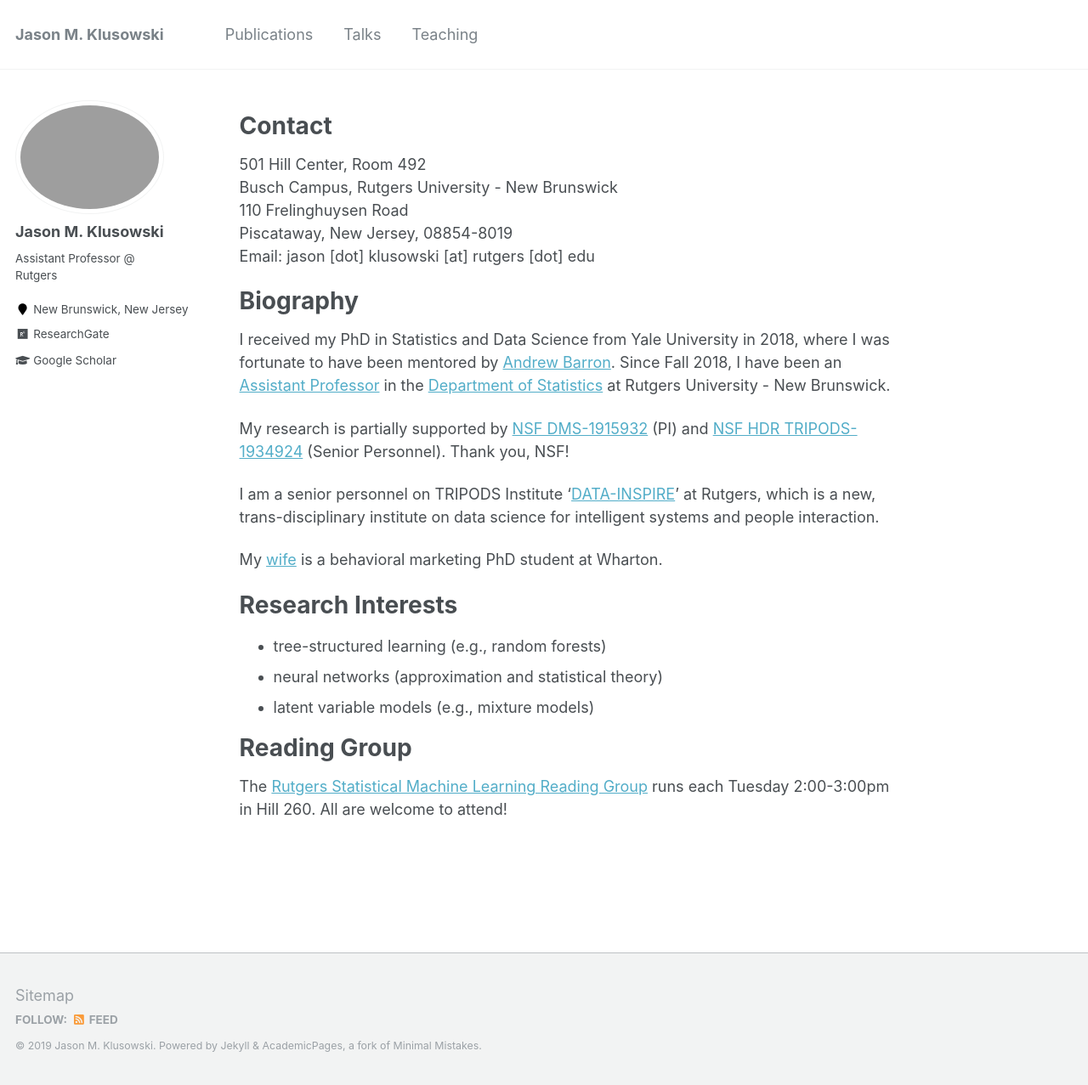
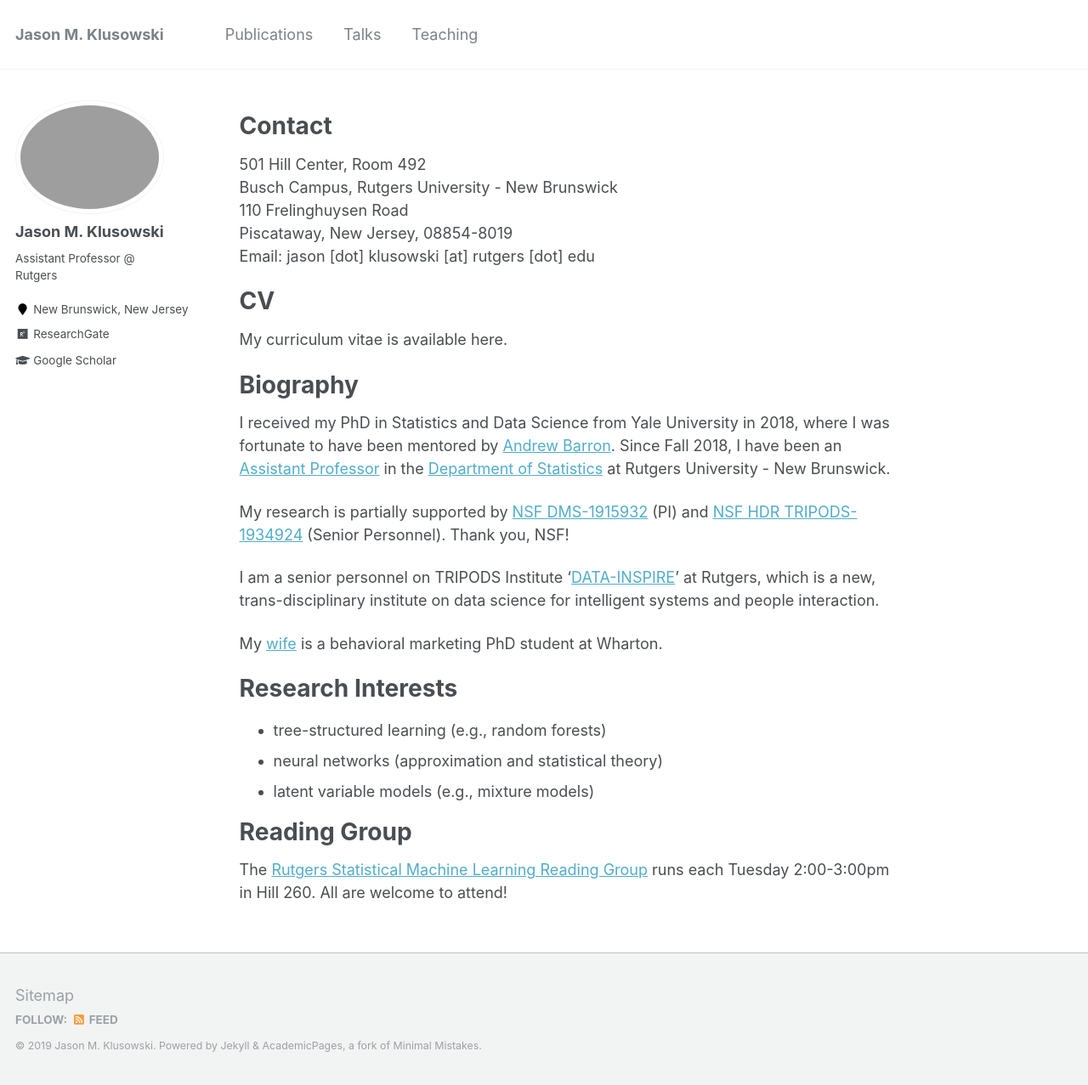
Before and after one commit to jasonklusowski/jasonklusowski.github.io, a Jekyll site: the page built from _pages/about.md, in a window 1280 px wide and 1277 px high. Shown: the whole window at 85% size. Built offline with Jekyll 4.4.1, drawn with Linux system fonts in a browser that asks for light colours.

Commit message:
Update about.md

```diff
--- a/_pages/about.md
+++ b/_pages/about.md
@@ -17,6 +17,10 @@ Contact
  Piscataway, New Jersey, 08854-8019<br />
  Email: jason [dot] klusowski [at] rutgers [dot] edu<br />
 
+CV
+======
+
+My curriculum vitae is available here.
 
 Biography
 ======
```
